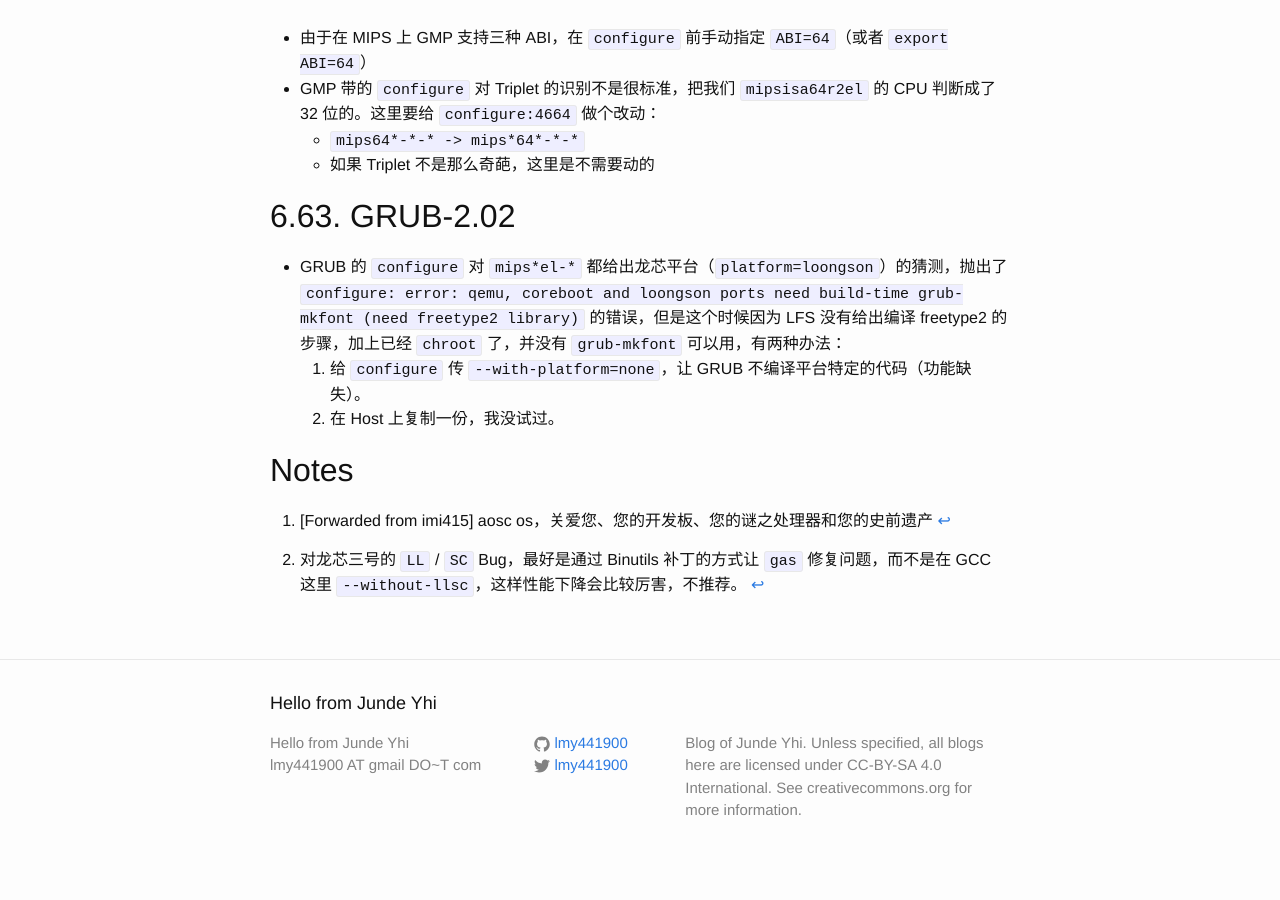
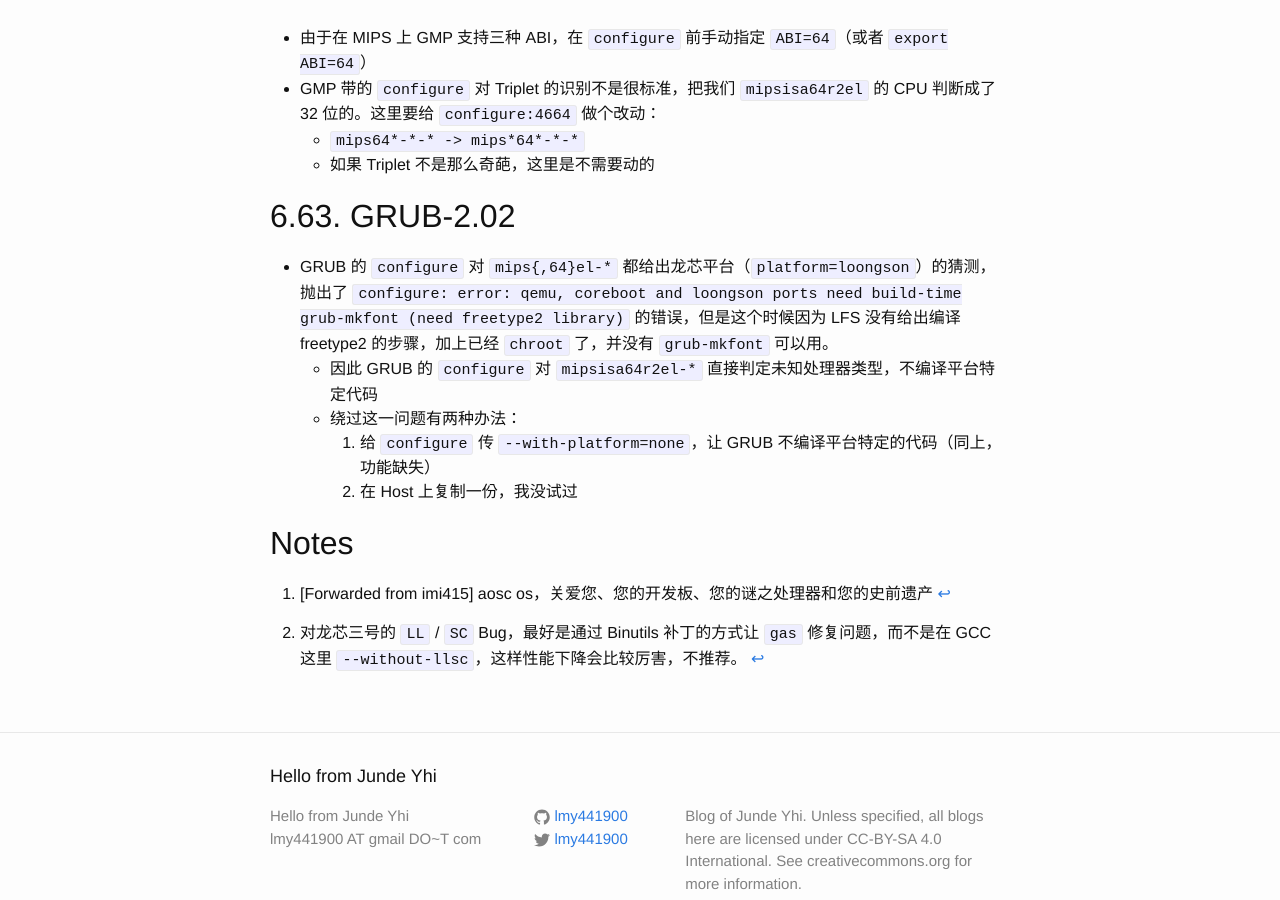
Before and after one commit to lmy441900/lmy441900.github.io, a Jekyll site: the page built from _posts/2018-12-23-lfs-on-mips64-process.md, in a window 1280 px wide and 900 px high, scrolled down 2758 px. Built offline with Jekyll 4.4.1, drawn with Linux system fonts in a browser that asks for light colours.

Commit message:
lfs-on-mips64-process: update

```diff
--- a/_posts/2018-12-23-lfs-on-mips64-process.md
+++ b/_posts/2018-12-23-lfs-on-mips64-process.md
@@ -105,9 +105,11 @@ LFS 过程基本遵循标准 LFS 教程，因此我只按 LFS 步骤记下要注
 
 ## 6.63. GRUB-2.02
 
-- GRUB 的 `configure` 对 `mips*el-*` 都给出龙芯平台（`platform=loongson`）的猜测，抛出了 `configure: error: qemu, coreboot and loongson ports need build-time grub-mkfont (need freetype2 library)` 的错误，但是这个时候因为 LFS 没有给出编译 freetype2 的步骤，加上已经 `chroot` 了，并没有 `grub-mkfont` 可以用，有两种办法：
-  1. 给 `configure` 传 `--with-platform=none`，让 GRUB 不编译平台特定的代码（功能缺失）。
-  2. 在 Host 上复制一份，我没试过。
+- GRUB 的 `configure` 对 `mips{,64}el-*` 都给出龙芯平台（`platform=loongson`）的猜测，抛出了 `configure: error: qemu, coreboot and loongson ports need build-time grub-mkfont (need freetype2 library)` 的错误，但是这个时候因为 LFS 没有给出编译 freetype2 的步骤，加上已经 `chroot` 了，并没有 `grub-mkfont` 可以用。
+  - 因此 GRUB 的 `configure` 对 `mipsisa64r2el-*` 直接判定未知处理器类型，不编译平台特定代码
+  - 绕过这一问题有两种办法：
+    1. 给 `configure` 传 `--with-platform=none`，让 GRUB 不编译平台特定的代码（同上，功能缺失）
+    2. 在 Host 上复制一份，我没试过
 
 ## Notes
 
```
